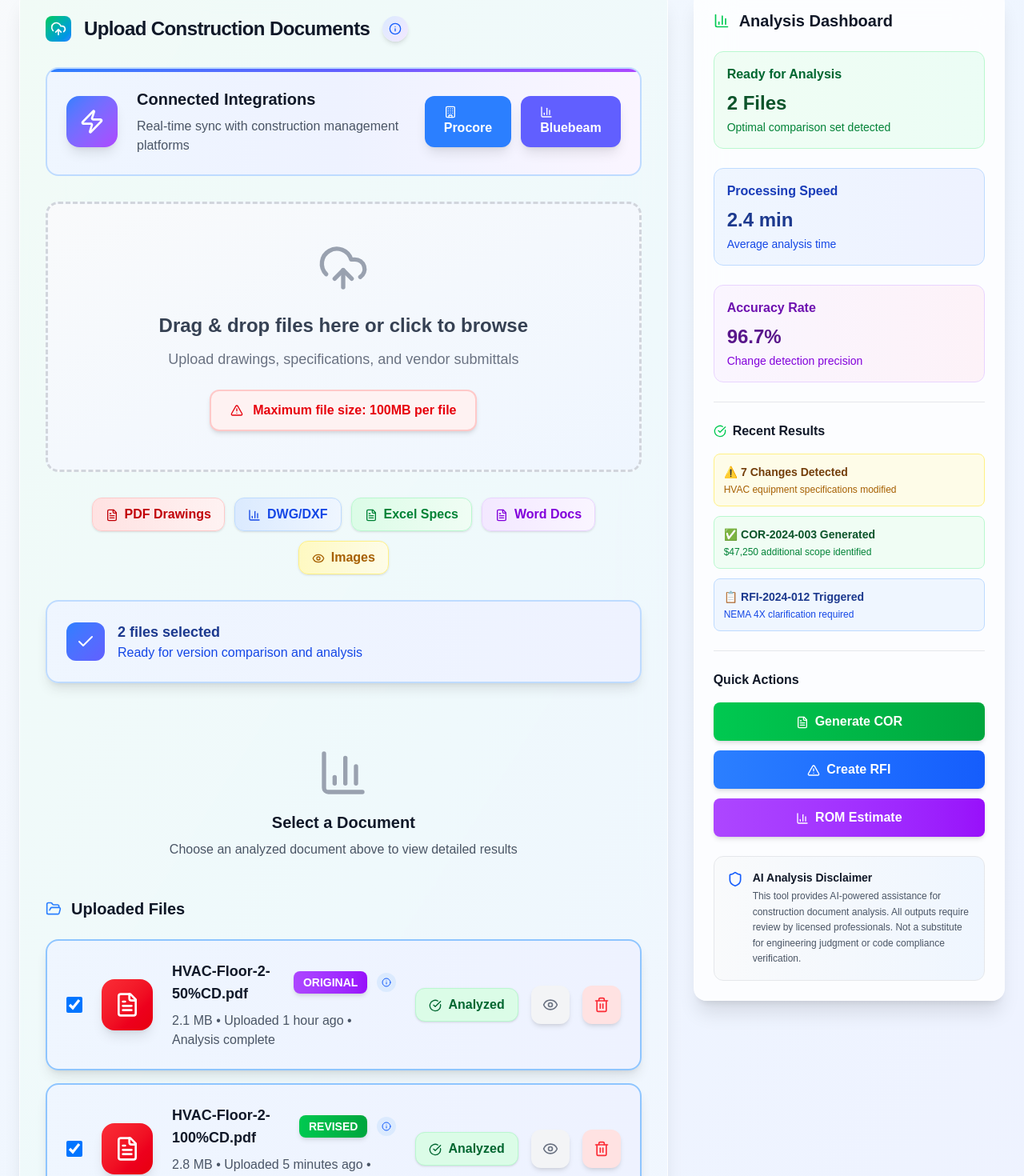
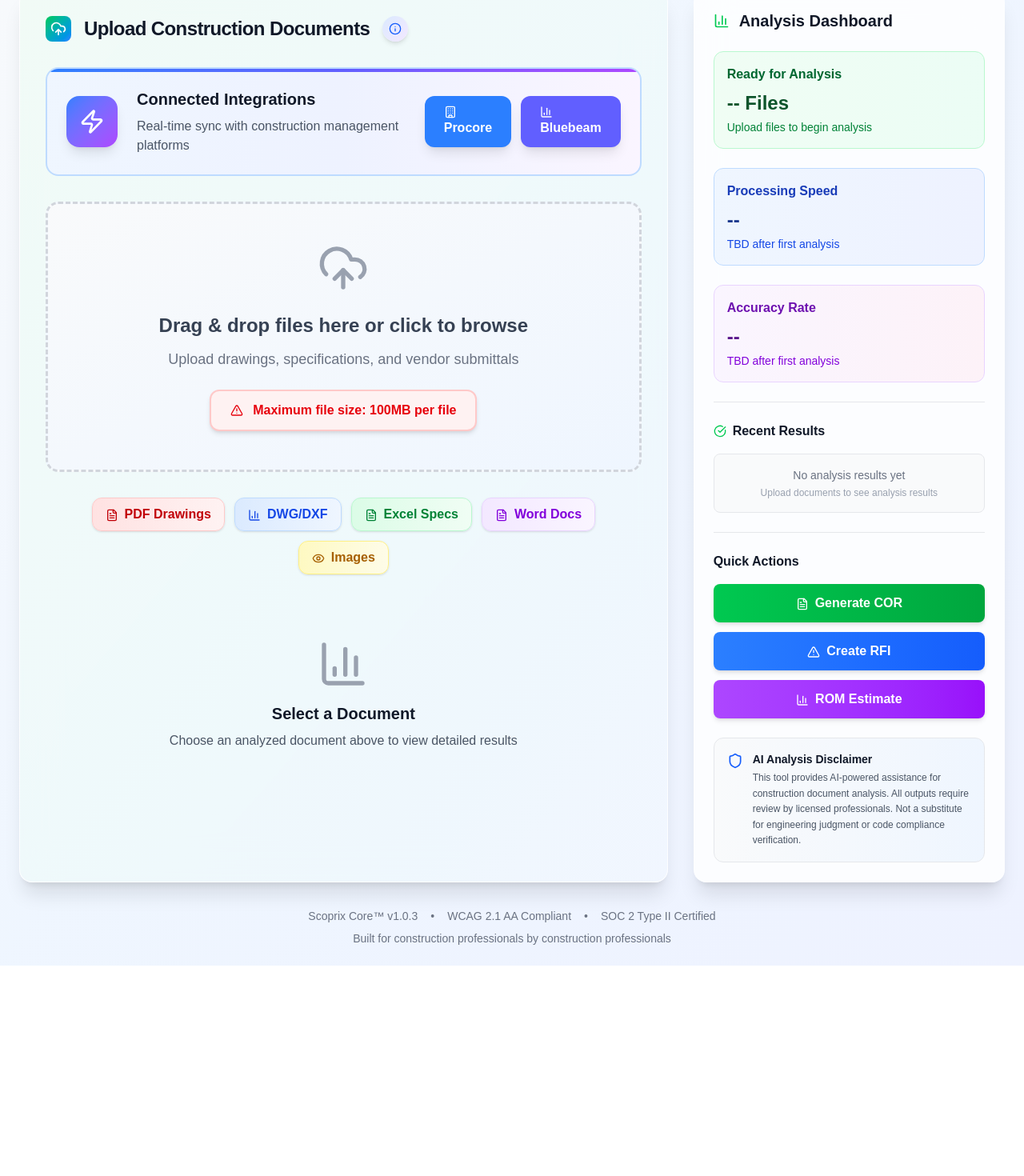
Before and after one commit to ProjectWaja/scoprix-labs, a Next.js app: page / in a window 1280 px wide. Shown: the part 283-1753 px from the top of the page at 80% size. After the commit the page ends 1490 px from the top, so only its background shows below. Built offline with nearby package versions, Linux system fonts and the light colour scheme.

Commit message:
Cleaned up page to remove old examples

```diff
--- a/src/app/page.tsx
+++ b/src/app/page.tsx
@@ -40,63 +40,7 @@ interface UploadedFile {
 }
 
 export default function ScoprixUploadInterface() {
-  const [uploadedFiles, setUploadedFiles] = useState<UploadedFile[]>([
-    {
-      id: 1,
-      name: 'HVAC-Floor-2-50%CD.pdf',
-      size: '2.1 MB',
-      type: 'PDF',
-      status: 'analyzed',
-      uploadTime: '1 hour ago',
-      isSelected: true,
-      tag: 'ORIGINAL',
-      analysis: {
-        equipmentCount: 47,
-        specificationsCount: 156,
-        confidence: 96,
-        equipment: [
-          { item: 'VRF Outdoor Unit', qty: 2, location: 'Roof', specs: '10 Ton, NEMA 4X' },
-          { item: 'VRF Indoor Units', qty: 12, location: 'Various Offices', specs: 'Ceiling Cassette' },
-          { item: 'Ductwork - Main', qty: 450, location: 'Above Ceiling', specs: '24" x 12" Galvanized' }
-        ],
-        specifications: [
-          { section: '23 05 00', title: 'Basic HVAC Requirements', items: 45 },
-          { section: '23 36 00', title: 'VRF Systems', items: 67 },
-          { section: '23 31 00', title: 'Ductwork', items: 44 }
-        ]
-      }
-    },
-    {
-      id: 2,
-      name: 'HVAC-Floor-2-100%CD.pdf',
-      size: '2.8 MB',
-      type: 'PDF',
-      status: 'analyzed',
-      uploadTime: '5 minutes ago',
-      isSelected: true,
-      tag: 'REVISED',
-      analysis: {
-        equipmentCount: 52,
-        specificationsCount: 168,
-        confidence: 94,
-        equipment: [
-          { item: 'VRF Outdoor Unit', qty: 3, location: 'Roof', specs: '10 Ton, NEMA 4X' },
-          { item: 'VRF Indoor Units', qty: 15, location: 'Various Offices', specs: 'Ceiling Cassette' },
-          { item: 'Ductwork - Main', qty: 520, location: 'Above Ceiling', specs: '24" x 12" Galvanized' }
-        ],
-        specifications: [
-          { section: '23 05 00', title: 'Basic HVAC Requirements', items: 48 },
-          { section: '23 36 00', title: 'VRF Systems', items: 72 },
-          { section: '23 31 00', title: 'Ductwork', items: 48 }
-        ],
-        changes: [
-          { type: 'added', item: 'VRF Outdoor Unit', from: 2, to: 3, impact: 'high' },
-          { type: 'modified', item: 'VRF Indoor Units', from: 12, to: 15, impact: 'medium' },
-          { type: 'modified', item: 'Ductwork - Main', from: 450, to: 520, impact: 'medium' }
-        ]
-      }
-    }
-  ]);
+  const [uploadedFiles, setUploadedFiles] = useState<UploadedFile[]>([]);
 
   const [isDragOver, setIsDragOver] = useState(false);
   const [showToast, setShowToast] = useState<{title: string, message: string, type: string} | null>(null);
@@ -241,11 +185,11 @@ export default function ScoprixUploadInterface() {
               </div>
               <div className="lg:ml-4">
                 <div className="text-xl font-bold text-gray-800 tracking-tight">
-                  Metro Hospital HVAC Retrofit
+                  {uploadedFiles.length > 0 ? 'Document Analysis Project' : 'New Project Setup'}
                 </div>
                 <div className="text-sm text-gray-600 font-medium flex items-center gap-2">
                   <Shield className="w-4 h-4 text-green-500" />
-                  Project #4521 • SOC 2 Compliant
+                  {uploadedFiles.length > 0 ? `${uploadedFiles.length} files uploaded • SOC 2 Compliant` : 'Ready for document upload • SOC 2 Compliant'}
                 </div>
               </div>
             </div>
@@ -484,6 +428,7 @@ export default function ScoprixUploadInterface() {
                   )}
 
                   {/* File List */}
+                  {uploadedFiles.length > 0 && (
                     <div className="mb-8">
                       <h3 className="text-xl font-bold text-gray-900 mb-6 flex items-center gap-3">
                         <FolderOpen className="w-5 h-5 text-blue-500" />
@@ -563,6 +508,7 @@ export default function ScoprixUploadInterface() {
                         ))}
                       </div>
                     </div>
+                  )}
 
                   {/* Action Buttons */}
                   {selectedCount > 0 && (
@@ -598,6 +544,8 @@ export default function ScoprixUploadInterface() {
                   </div>
 
                   {/* File Selection for Analysis */}
+                  {uploadedFiles.filter(f => f.status === 'analyzed').length > 0 ? (
+                    <>
                       <div className="mb-8">
                         <h3 className="text-lg font-bold text-gray-900 mb-4">Select Document to Analyze</h3>
                         <div className="grid grid-cols-1 md:grid-cols-2 gap-4">
@@ -624,6 +572,23 @@ export default function ScoprixUploadInterface() {
                           ))}
                         </div>
                       </div>
+                    </>
+                  ) : (
+                    <div className="text-center py-12">
+                      <BarChart3 className="w-16 h-16 mx-auto text-gray-400 mb-4" />
+                      <h3 className="text-xl font-bold text-gray-900 mb-2">No Analysis Available</h3>
+                      <p className="text-gray-600 mb-6">
+                        Upload and analyze documents first to view detailed results
+                      </p>
+                      <button
+                        className="bg-gradient-to-r from-blue-600 to-blue-700 text-white px-6 py-3 rounded-xl font-semibold shadow-lg hover:shadow-xl transition-all duration-300 focus:outline-none focus:ring-4 focus:ring-blue-300"
+                        onClick={() => setActiveTab('upload')}
+                      >
+                        <CloudUpload className="w-4 h-4 mr-2 inline" />
+                        Upload Documents
+                      </button>
+                    </div>
+                  )}
 
                   {/* Analysis Results Display */}
                   {selectedFileForAnalysis && selectedFileForAnalysis.analysis && (
@@ -846,20 +811,20 @@ export default function ScoprixUploadInterface() {
             <div className="space-y-6">
               <div className="bg-gradient-to-r from-green-50 to-emerald-50 rounded-xl p-4 border border-green-200">
                 <div className="text-green-800 font-bold mb-2">Ready for Analysis</div>
-                <div className="text-2xl font-bold text-green-900">{selectedCount} Files</div>
-                <div className="text-sm text-green-700 mt-1">Optimal comparison set detected</div>
+                <div className="text-2xl font-bold text-green-900">{selectedCount > 0 ? selectedCount : '--'} Files</div>
+                <div className="text-sm text-green-700 mt-1">{selectedCount > 0 ? 'Optimal comparison set detected' : 'Upload files to begin analysis'}</div>
               </div>
 
               <div className="bg-gradient-to-r from-blue-50 to-indigo-50 rounded-xl p-4 border border-blue-200">
                 <div className="text-blue-800 font-bold mb-2">Processing Speed</div>
-                <div className="text-2xl font-bold text-blue-900">2.4 min</div>
-                <div className="text-sm text-blue-700 mt-1">Average analysis time</div>
+                <div className="text-2xl font-bold text-blue-900">{uploadedFiles.some(f => f.status === 'analyzed') ? '2.4 min' : '--'}</div>
+                <div className="text-sm text-blue-700 mt-1">{uploadedFiles.some(f => f.status === 'analyzed') ? 'Average analysis time' : 'TBD after first analysis'}</div>
               </div>
 
               <div className="bg-gradient-to-r from-purple-50 to-pink-50 rounded-xl p-4 border border-purple-200">
                 <div className="text-purple-800 font-bold mb-2">Accuracy Rate</div>
-                <div className="text-2xl font-bold text-purple-900">96.7%</div>
-                <div className="text-sm text-purple-700 mt-1">Change detection precision</div>
+                <div className="text-2xl font-bold text-purple-900">{uploadedFiles.some(f => f.status === 'analyzed') ? '96.7%' : '--'}</div>
+                <div className="text-sm text-purple-700 mt-1">{uploadedFiles.some(f => f.status === 'analyzed') ? 'Change detection precision' : 'TBD after first analysis'}</div>
               </div>
 
               {/* Recent Analysis Results */}
@@ -869,6 +834,8 @@ export default function ScoprixUploadInterface() {
                   Recent Results
                 </h4>
                 <div className="space-y-3">
+                  {uploadedFiles.some(f => f.status === 'analyzed') ? (
+                    <>
                       <div className="bg-yellow-50 border border-yellow-200 rounded-lg p-3">
                         <div className="font-semibold text-yellow-900 text-sm">⚠️ 7 Changes Detected</div>
                         <div className="text-yellow-700 text-xs mt-1">HVAC equipment specifications modified</div>
@@ -881,6 +848,13 @@ export default function ScoprixUploadInterface() {
                         <div className="font-semibold text-blue-900 text-sm">📋 RFI-2024-012 Triggered</div>
                         <div className="text-blue-700 text-xs mt-1">NEMA 4X clarification required</div>
                       </div>
+                    </>
+                  ) : (
+                    <div className="bg-gray-50 border border-gray-200 rounded-lg p-4 text-center">
+                      <div className="text-gray-500 text-sm">No analysis results yet</div>
+                      <div className="text-gray-400 text-xs mt-1">Upload documents to see analysis results</div>
+                    </div>
+                  )}
                 </div>
               </div>
 
```
Lines whose indentation alone changed are shown as unchanged.
